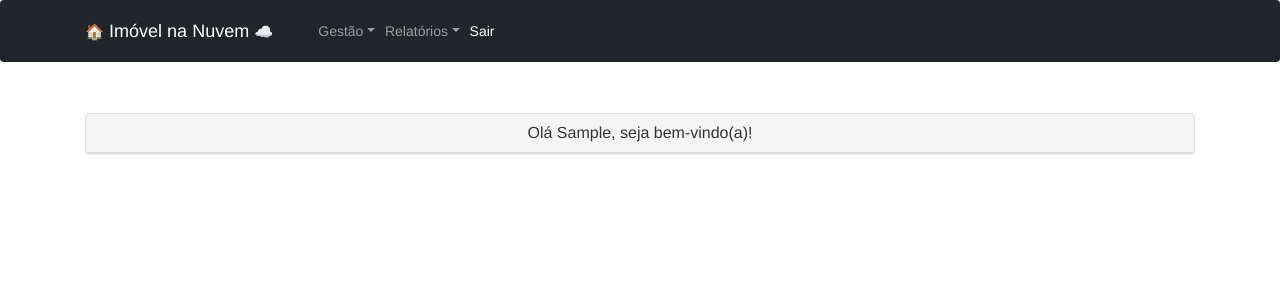
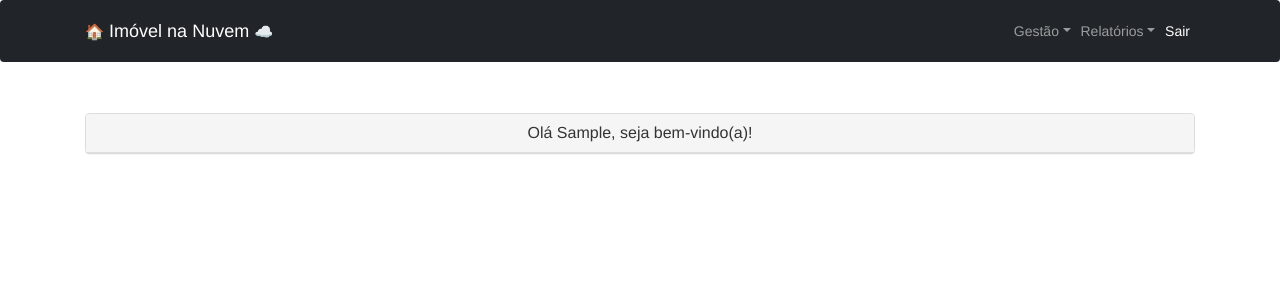
Before and after one commit to felipe-basina/imovelnanuvem, a Django app: page / in a window 1280 px wide. Shown: the top 300 px of the page. Run offline with Django 4.2, Linux system fonts and the light colour scheme; the visitor is signed in with stand-in values (Sample User, id 1); some libraries are stand-ins or nearby versions.

Commit message:
Ajuste de layout do menu.

```diff
--- a/innapp/templates/innapp/base.html
+++ b/innapp/templates/innapp/base.html
@@ -29,7 +29,7 @@
                 aria-controls="navbarSupportedContent" aria-expanded="false" aria-label="Toggle navigation"><span
                 class="navbar-toggler-icon"></span></button>
         <div class="collapse navbar-collapse" id="navbarSupportedContent">
-            <ul class="navbar-nav ms-auto mb-2 mb-lg-0">
+            <ul class="navbar-nav ms-auto mb-2 mb-lg-0 navbar-right top-nav">
                 <li class="nav-item dropdown">
                     <a class="nav-link dropdown-toggle" id="navbarDropdown" href="#" role="button"
                        data-bs-toggle="dropdown" aria-expanded="false">Gestão</a>
```
